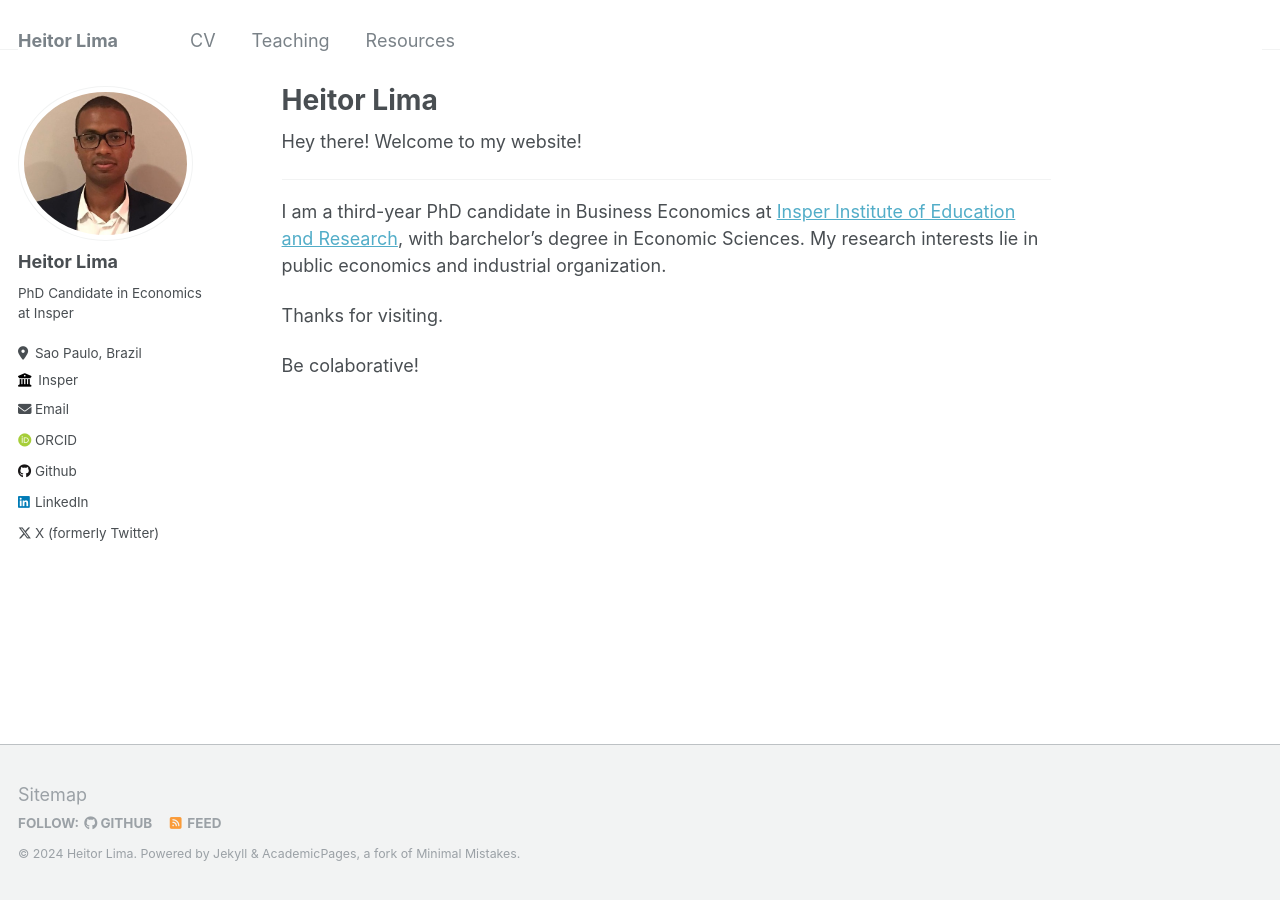
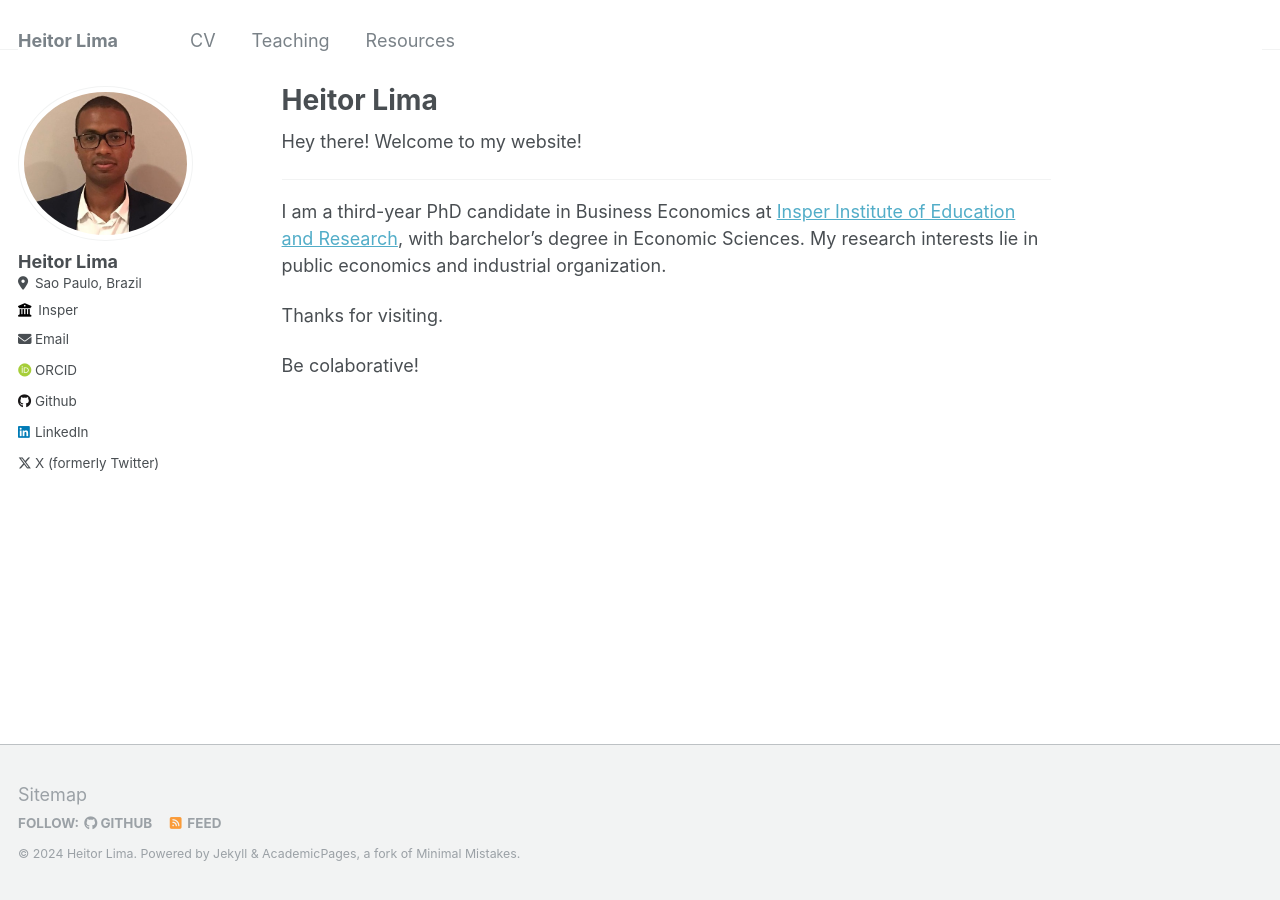
Before and after one commit to heitoraolima/heitoraolima.github.io, a Jekyll site: the page built from _pages/about.md, in a window 1280 px wide. Built offline with Jekyll 4.4.1, drawn with Linux system fonts in a browser that asks for light colours; some web fonts are replaced.

Commit message:
Update _config.yml

```diff
--- a/_config.yml
+++ b/_config.yml
@@ -24,7 +24,7 @@ author:
   avatar           : "profile_picture.jpg"
   name             : "Heitor Lima"
   pronouns         : # example: "she/her"
-  bio              : "PhD Candidate in Economics at Insper"
+  bio              : #"PhD Candidate in Economics at Insper"
   location         : "Sao Paulo, Brazil"
   employer         : "Insper"
   uri              : # URL
```
